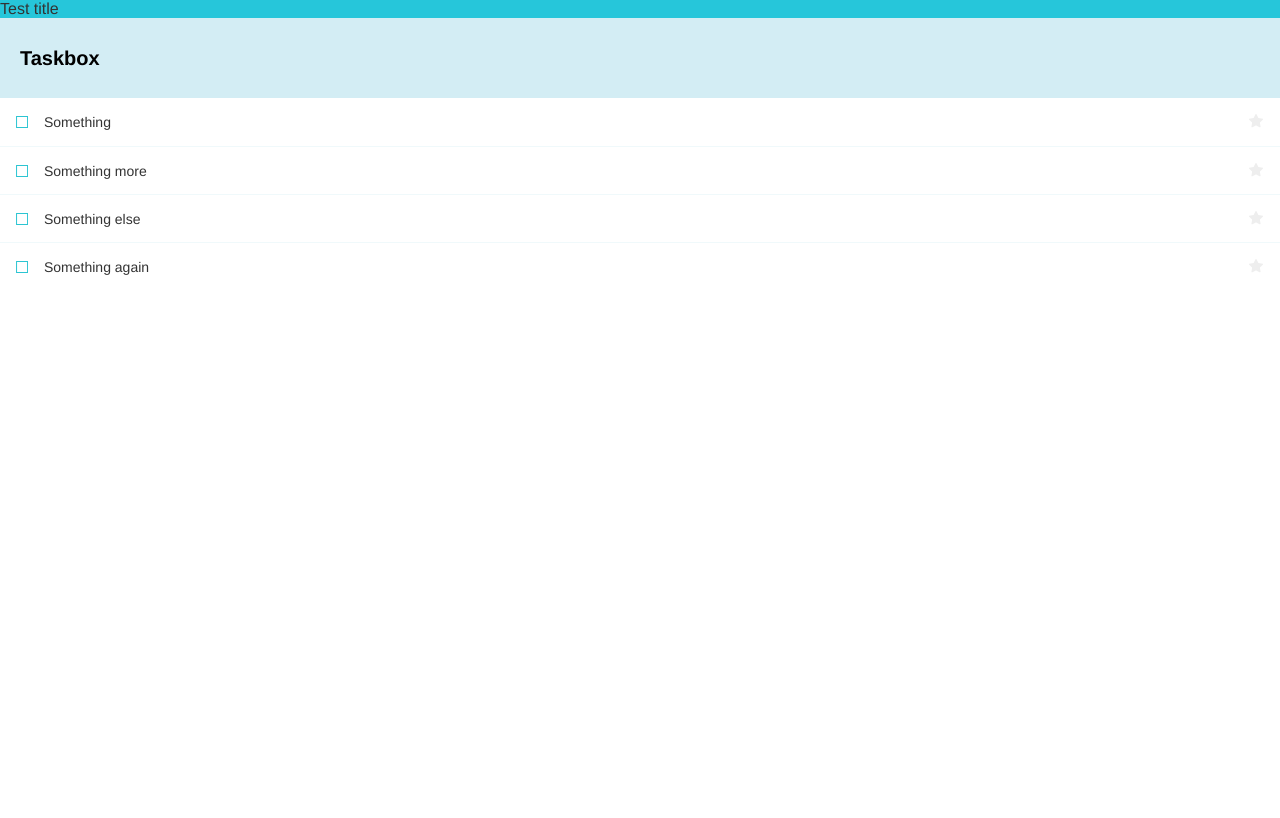
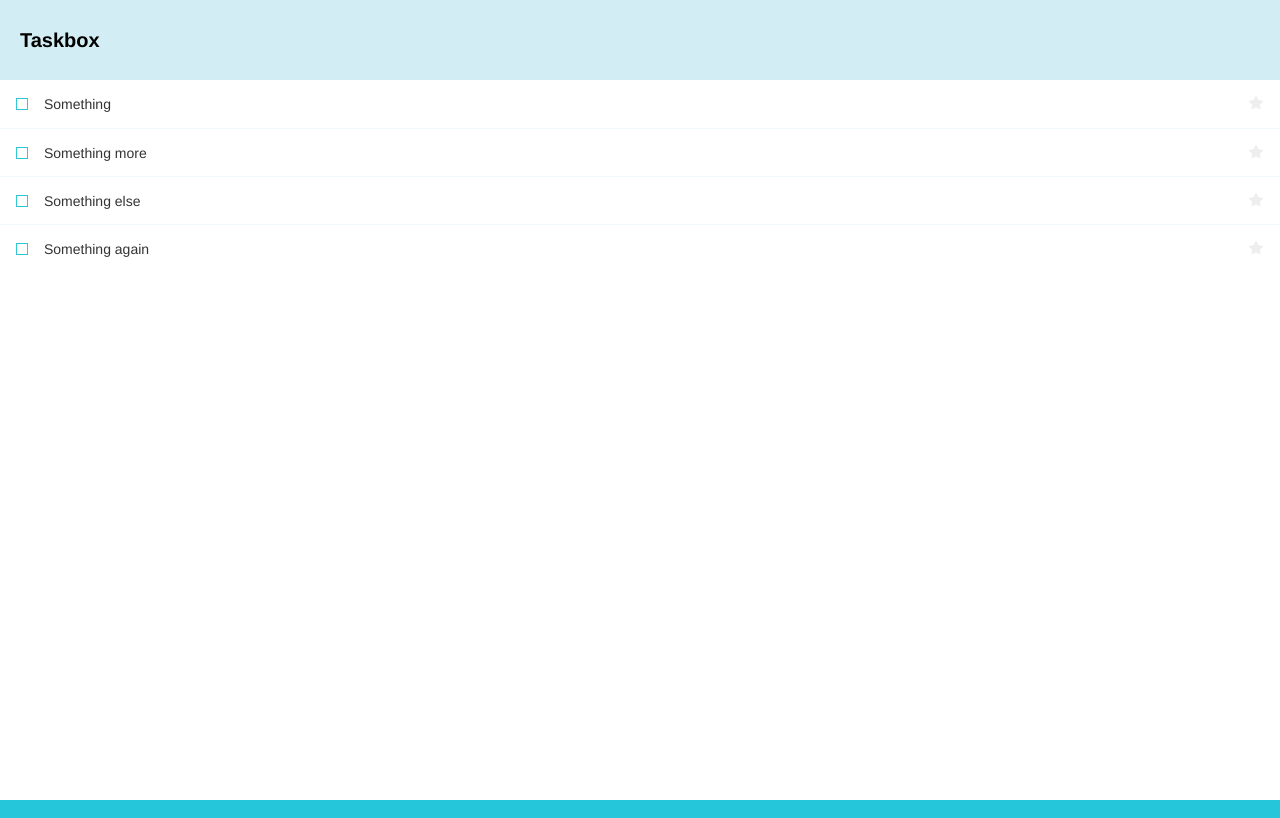
Before and after one commit to ann-dev/storybook-taskbox, a Vue app: page / in a window 1280 px wide. Built offline with nearby package versions, Linux system fonts and the light colour scheme; a web font is replaced by a local one.

Commit message:
Update styles, GitHub actions config

```diff
--- a/package.json
+++ b/package.json
@@ -25,7 +25,7 @@
     "build-storybook": "storybook build",
     "init-msw": "msw init public/",
     "test-storybook": "test-storybook",
-    "chromatic": "npx chromatic --project-token=chpt_a906a08c9187537"
+    "chromatic": "npx chromatic --exit-zero-on-changes"
   },
   "dependencies": {
     "pinia": "^2.1.7",
--- a/src/components/PureInboxScreen.vue
+++ b/src/components/PureInboxScreen.vue
@@ -1,6 +1,5 @@
 <template>
   <div>
-    <h1>Test title</h1>
     <div v-if="error" class="page lists-show">
       <div class="wrapper-message">
         <span class="icon-face-sad" />
```
